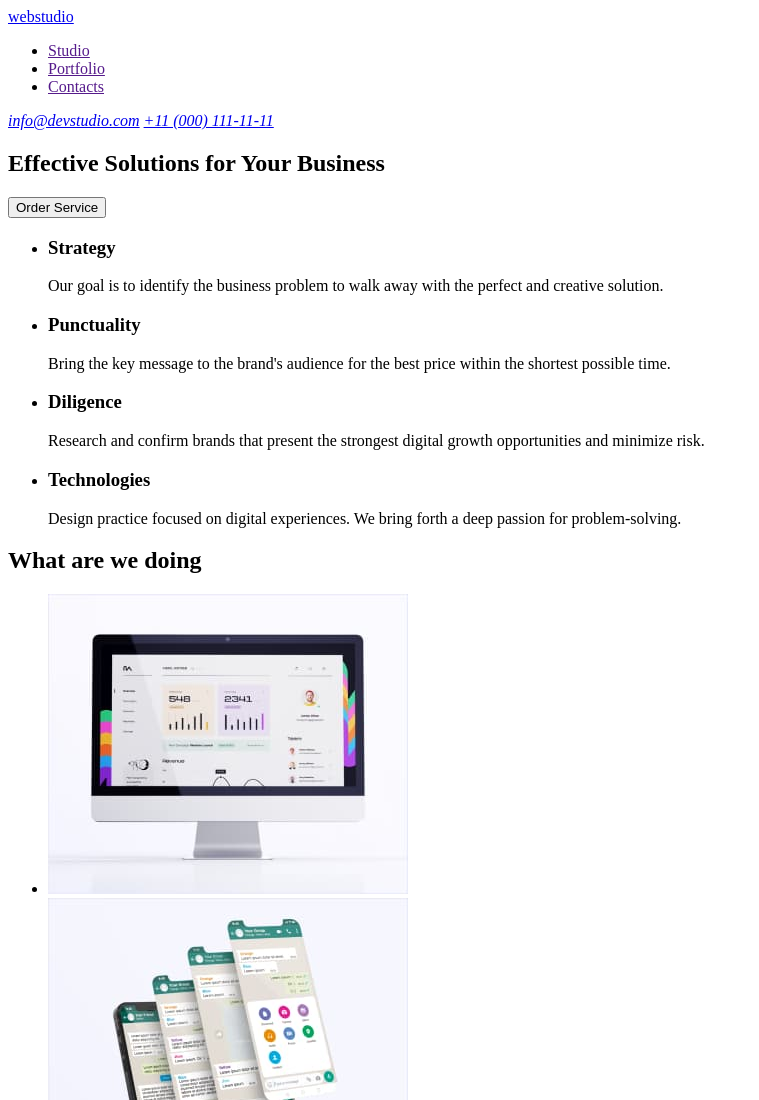
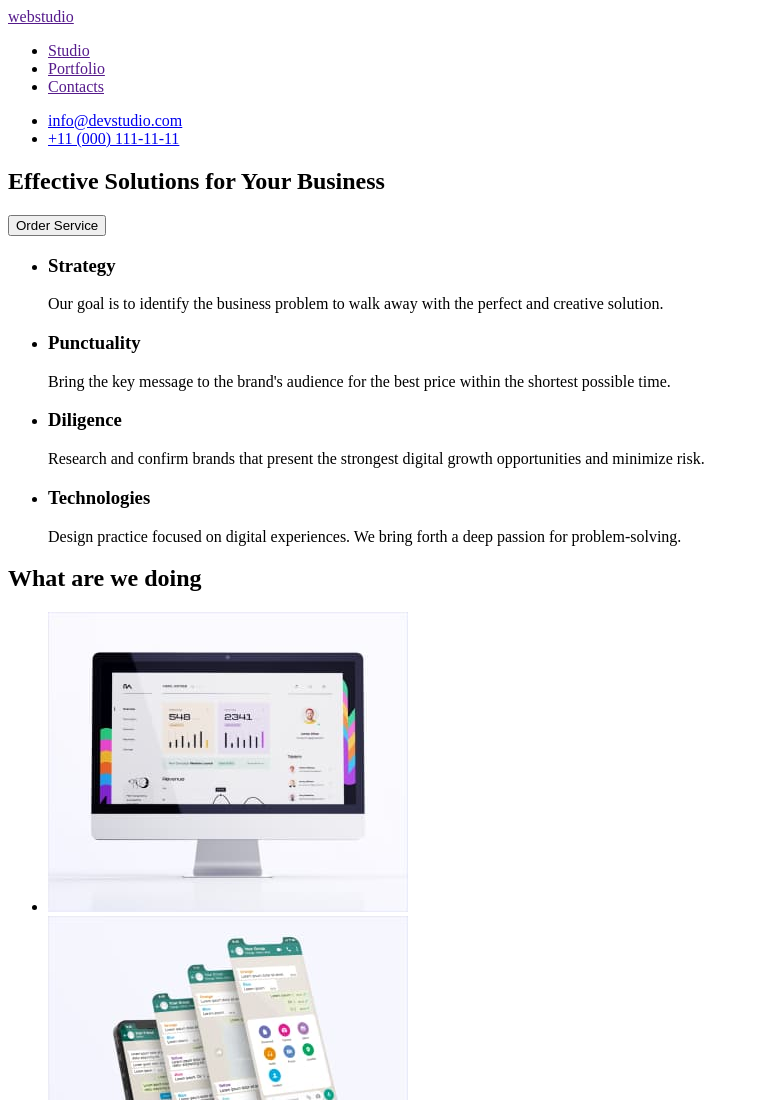
Before and after one commit to Alex8804/goit-markup-hw-01, a plain HTML site: page index.html in a window 1280 px wide. Shown: the top 1100 px of the page, without its empty margins (0-759 px from the left). Drawn offline with Linux system fonts and the light colour scheme.

Commit message:
header and footer

```diff
--- a/index.html
+++ b/index.html
@@ -12,8 +12,8 @@
     <!-- header -->
 
     <header>
-        <a href="./index.html">webstudio</a>
         <nav>
+            <a href="">webstudio</a>
             <ul>
                 <li>
                     <a href="">Studio</a>
@@ -27,12 +27,10 @@
             </ul>
         </nav>
 
-        <address>
-            <a href="mailto:info@devstudio.com">info@devstudio.com</a>
-            <a href="tel:+11(000)1111111">+11 (000) 111-11-11</a>
-        </address>
-
-
+        <ul>
+            <li><a href="mailto:info@devstudio.com">info@devstudio.com</a></li>
+            <li><a href="tel:+110001111111">+11 (000) 111-11-11</a></li>
+        </ul>
     </header>
 
     <!-- main content -->
@@ -122,7 +120,7 @@
 
     <footer>
         <div>
-            <a href="./index.html">webstudio</a>
+            <a href="">webstudio</a>
             <p>Increase the flow of customers and sales for your business with digital marketing & growth solutions.</p>
         </div>
     </footer>
```
